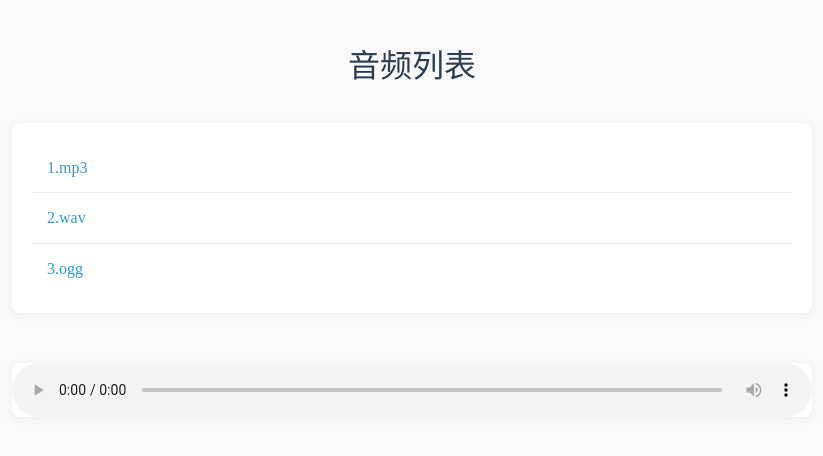
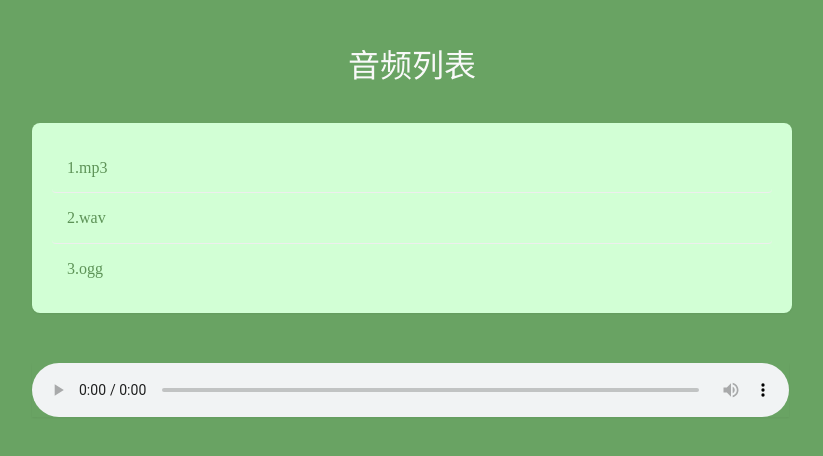
Before and after one commit to sidexuan/YunFei.github.io, a plain HTML site: page index.html in a window 1280 px wide. Shown: the whole page, without its empty margins (228-1051 px from the left). Drawn offline with Linux system fonts and the light colour scheme.

Commit message:
更新 index.html 样式

```diff
--- a/index.html
+++ b/index.html
@@ -1,78 +1,86 @@
 <!DOCTYPE html>
 <html lang="zh-CN">
+
 <head>
     <meta charset="UTF-8">
     <meta name="viewport" content="width=device-width, initial-scale=1.0">
     <title>音频列表</title>
     <style>
+        * {
+            box-sizing: border-box;
+            -webkit-tap-highlight-color: transparent;
+            -ms-overflow-style: none;
+            scrollbar-width: none;
+        }
+
         body {
             max-width: 800px;
             margin: 0 auto;
             padding: 20px;
-            color: #333;
             line-height: 1.6;
-            background-color: #f9f9f9;
+            background-color: #69a363;
         }
+
         h1 {
-            color: #2c3e50;
+            color: #f9f9f9;
             text-align: center;
             margin-bottom: 30px;
             font-weight: 300;
         }
+
         #音频列表容器 {
-            background: white;
+            background: #d2ffd5;
             border-radius: 8px;
-            box-shadow: 0 2px 10px rgba(0,0,0,0.05);
+            box-shadow: 0 1px 2px rgba(0, 0, 0, 0.05);
             padding: 20px;
             margin-bottom: 30px;
         }
+
         ul {
             list-style: none;
             padding: 0;
             margin: 0;
         }
+
         li {
             padding: 12px 15px;
             border-bottom: 1px solid #eee;
+            border-radius: 4px;
             transition: background 0.2s;
         }
+
         li:last-child {
             border-bottom: none;
         }
+
         li:hover {
-            background: #f5f5f5;
+            background: #c1eac3;
         }
+
         a {
-            color: #3498db;
+            color: #5d9357;
             text-decoration: none;
             display: block;
         }
+
         a:hover {
-            color: #2980b9;
+            color: #42703d;
         }
+
         #音频播放器 {
-            width: 100%;
-            background: white;
-            border-radius: 8px;
-            box-shadow: 0 2px 10px rgba(0,0,0,0.05);
+            width: 99.55%;
+            box-shadow: 0 1px 2px rgba(0, 0, 0, 0.05);
             margin-top: 20px;
         }
+
         .无文件提示 {
-            color: #7f8c8d;
+            color: #5d9357;
             text-align: center;
             padding: 20px;
         }
-        /* 响应式 */
-        @media (max-width: 600px) {
-            body {
-                padding: 15px;
-            }
-            #音频列表容器 {
-                padding: 15px;
-            }
-        }
     </style>
 </head>
+
 <body>
     <h1>音频列表</h1>
     <div id="音频列表容器">
@@ -81,7 +89,7 @@
     <audio id="音频播放器" controls></audio>
 
     <script>
-        document.addEventListener('DOMContentLoaded', function() {
+        document.addEventListener('DOMContentLoaded', function () {
             // 获取页面元素
             const 音频列表容器 = document.getElementById('音频列表容器');
             const 音频播放器 = document.getElementById('音频播放器');
@@ -108,7 +116,7 @@
 
                     播放链接.href = "#";
                     播放链接.textContent = 文件名;
-                    播放链接.onclick = function(e) {
+                    播放链接.onclick = function (e) {
                         e.preventDefault();
                         音频播放器.src = 文件名;
                         音频播放器.play();
@@ -117,7 +125,7 @@
                         document.querySelectorAll('#音频列表容器 li').forEach(item => {
                             item.style.background = 'transparent';
                         });
-                        列表项.style.background = '#f0f7ff';
+                        列表项.style.background = '#c1eac3';
                     };
 
                     列表项.appendChild(播放链接);
@@ -131,10 +139,11 @@
             创建列表();
 
             // 播放器事件监听
-            音频播放器.addEventListener('play', function() {
+            音频播放器.addEventListener('play', function () {
                 console.log('正在播放: ' + 音频播放器.src);
             });
         });
     </script>
 </body>
+
 </html>
```
